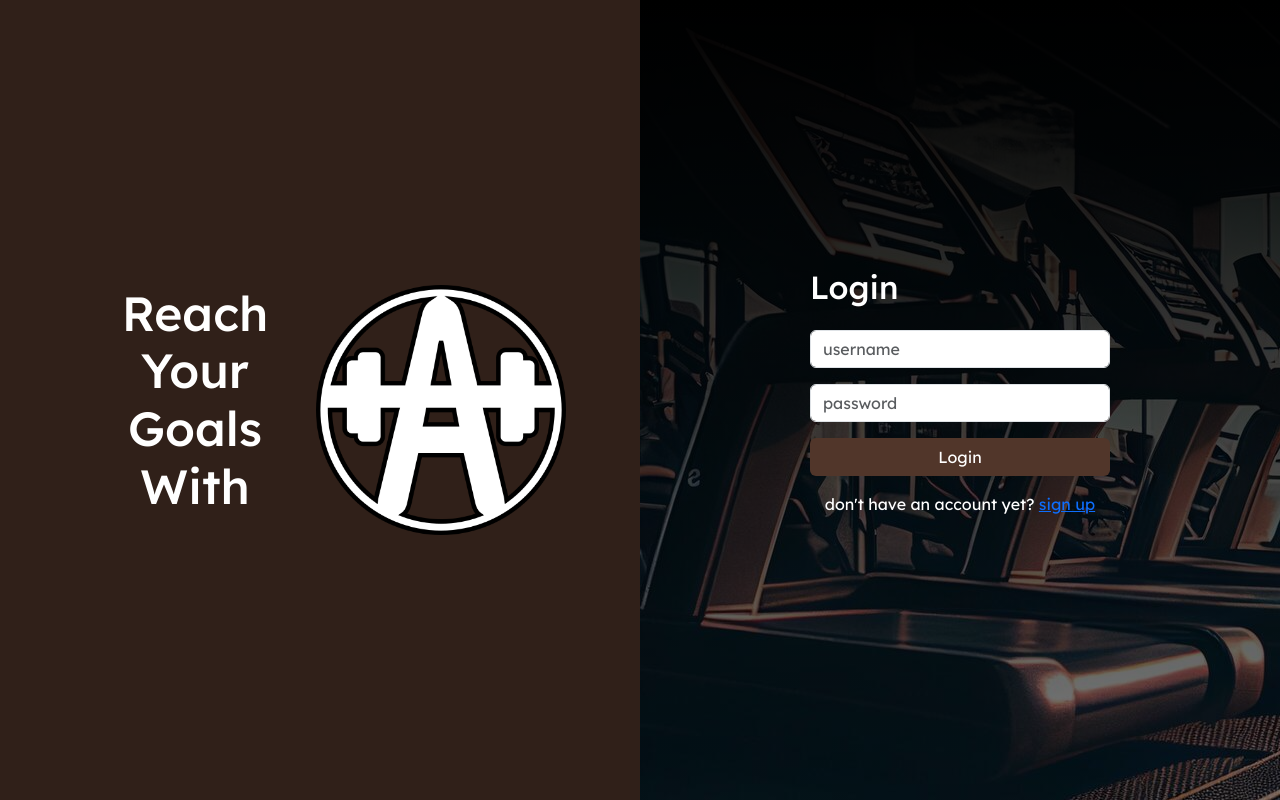
After one commit to clunckyboy/AmbatuGYM, a PHP site: page /login.php in a window 1280 px wide. The commit adds this page. Run offline with PHP 8.4, Linux system fonts and the light colour scheme.

Commit message:
mengupdate admin, dashboard, login, profie, register

```diff
--- /dev/null
+++ b/login.php
@@ -0,0 +1,184 @@
+<?php
+    session_start();
+
+    if( isset($_SESSION["admin_login"]) ){
+        header("location: admin.php");
+        exit;
+    }
+
+    if( isset($_SESSION["is_login"]) ){
+        header("location: dashboard.php");
+        exit;
+    }
+
+    include "./database/config.php";
+
+    $login_message = "";
+
+    if(isset($_POST["login"])){
+        if($_POST['username'] == "admin" && $_POST['password'] == "admin123"){
+            $_SESSION["admin_login"] = true;
+            header('location: admin.php');
+            exit;
+        }
+    }
+
+    if(isset($_POST["login"])){
+
+        $username = $_POST['username'];
+        $password = $_POST['password'];
+
+        $sql = "SELECT * FROM users
+         WHERE username ='$username' AND password ='$password'";
+
+        $result = $db->query($sql);
+
+        if($result->num_rows > 0){
+            $data = $result->fetch_assoc();
+            $_SESSION["user"] = $data;
+            $_SESSION["is_login"] = true;
+
+            header('location: dashboard.php');
+            exit;
+
+        } else {
+            $login_message = "Incorrect account or password";
+        }
+    }
+
+?>
+
+<!DOCTYPE html>
+<html lang="en">
+<head>
+    <link rel="preconnect" href="https://fonts.googleapis.com">
+    <link rel="preconnect" href="https://fonts.gstatic.com" crossorigin>
+    <link href="https://fonts.googleapis.com/css2?family=Inter:ital,opsz,wght@0,14..32,100..900;1,14..32,100..900&family=Lexend:wght@100..900&family=Poppins:ital,wght@0,100;0,200;0,300;0,400;0,500;0,600;0,700;0,800;0,900&display=swap" rel="stylesheet">
+    <link rel="stylesheet" href="https://fonts.googleapis.com/css2?family=Material+Symbols+Outlined&display=swap">
+    <link rel="icon" type="image/x-icon" href="./images/ambatugymwhite.png">
+    <meta charset="UTF-8">
+    <meta name="viewport" content="width=device-width, initial-scale=1.0">
+    <title> AmbatuGYM Login</title>
+    <link href="https://cdn.jsdelivr.net/npm/bootstrap@5.3.2/dist/css/bootstrap.min.css" rel="stylesheet">
+
+    <style>
+            body, html {
+            height: 100%;
+            font-family: "Lexend", sans-serif;
+        }
+
+        .header-content {
+            display: flex;
+            align-items: center;
+            justify-content: space-between;
+            width: 80%;
+            max-width: 600px;
+        }
+
+        .left-section {
+            background-color: #302019;
+            color: white;
+            display: flex;
+            align-items: center;
+            justify-content: center;
+            flex-direction: column;
+        }
+        .left-section h1 {
+            font-size: 3rem;
+            text-align: center;
+        }
+        .logo img {
+            width: 250px;
+            height: 250px;
+            margin-top: 20px;
+        }
+
+        .right-section {
+            display: flex;
+            align-items: center;
+            justify-content: center;
+            color: white;
+            background: linear-gradient(rgb(0, 0, 0), rgba(0, 0, 0, 0.5)),url(./images/bg.jpg);
+
+        }
+        .form-container {
+            width: 100%;
+            max-width: 300px;
+        }
+        .btn-custom {
+            background-color: #51362a;
+            color: white;
+            transition: transform 0.1s ease-in-out, box-shadow 0.15s;
+            box-shadow: 0px 0px 0px rgba(0, 0, 0, 0.695);
+            text-align: center;
+        }
+        .btn-custom:hover {
+            background-color: #51362a;
+            border: 1px solid black;
+            transform: scale(1.02);
+            box-shadow: 1px 1px 20px rgba(0, 0, 0, 0.147);
+        }
+
+        .btn-custom:active {
+            background-color: rgb(196, 59, 0);
+            /* transform: scale(0.98); */
+        }
+
+        .form-control {
+            transition: transform 0.15s, box-shadow 0.15s;
+            box-shadow: 0px 0px 0px rgba(0, 0, 0, 0.695);
+        }
+
+        .form-control:focus {
+            box-shadow: 0px 10px 20px rgba(0, 0, 0, 0.147);
+            transform: scale(1.02);
+        }
+
+    </style>
+
+</head>
+
+<body>
+    <div class="container-fluid h-100">
+        <div class="row h-100">
+            <div class="col-md-6 left-section">
+                <div class="header-content">
+                    <h1 class="m-2">Reach Your<br>Goals With</h1>
+                    <div class="logo">
+                        <img src="./images/ambatugymwhite.png" alt="AmbatuGYM Logo">
+                    </div>
+                </div>
+            </div>
+
+            <div class="col-md-6 right-section">
+                <div class="form-container">
+                    <h2 class="mb-4">Login</h2>
+
+                    <form action="" id="form-login" method="POST">
+
+                        <div class="mb-3">
+                            <input type="text" class="form-control" name="username" placeholder="username" required>
+                        </div>
+
+                        <div class="mb-3">
+                            <input type="password" class="form-control" name="password" placeholder="password" required>
+                        </div>
+
+                        <p style="color: red;"> <?= $login_message ?> </p>
+
+                        <button type="submit" class="btn btn-custom w-100 mb-3" name="login">Login</button>
+
+                    </form>
+                    <p class="text-center">
+                        don't have an account yet? <a href="register.php">sign up</a>
+                    </p>
+                </div>
+            </div>
+        </div>
+    </div>
+
+    <script src="https://cdn.jsdelivr.net/npm/bootstrap@5.3.2/dist/js/bootstrap.bundle.min.js"></script>
+    <script src="https://code.jquery.com/jquery-3.6.0.min.js"></script>
+
+</body>
+</html>
```
Also changed, not shown: admin.php (+4 -4 lines), dashboard.php (+21 -17 lines), profile.php (added, +330 -0 lines), register.php (+7 -4 lines).
